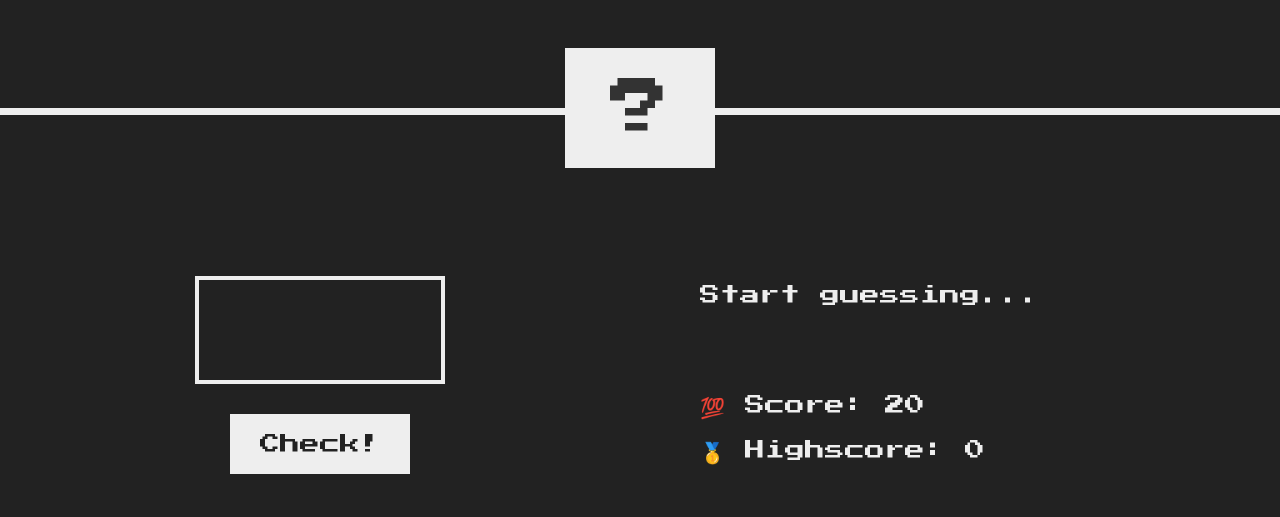
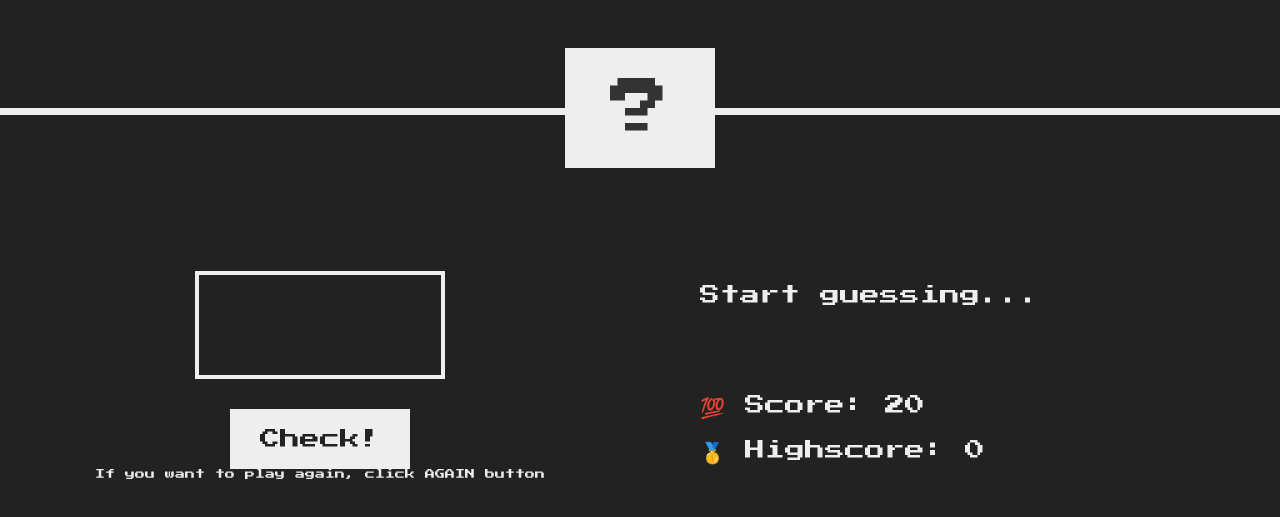
Before and after one commit to KateFedkova/Guess-My-Number, a plain HTML site: page index.html in a window 1280 px wide. Shown: the part 165-682 px from the top of the page. Drawn offline with Linux system fonts and the light colour scheme.

Commit message:
Add pop-up div

```diff
--- a/index.html
+++ b/index.html
@@ -18,6 +18,7 @@
       <section class="left">
         <input type="number" class="guess" />
         <button class="btn check">Check!</button>
+        <div class="popup">If you want to play again, click AGAIN button</div>
       </section>
       <section class="right">
         <p class="message">Start guessing...</p>
```
